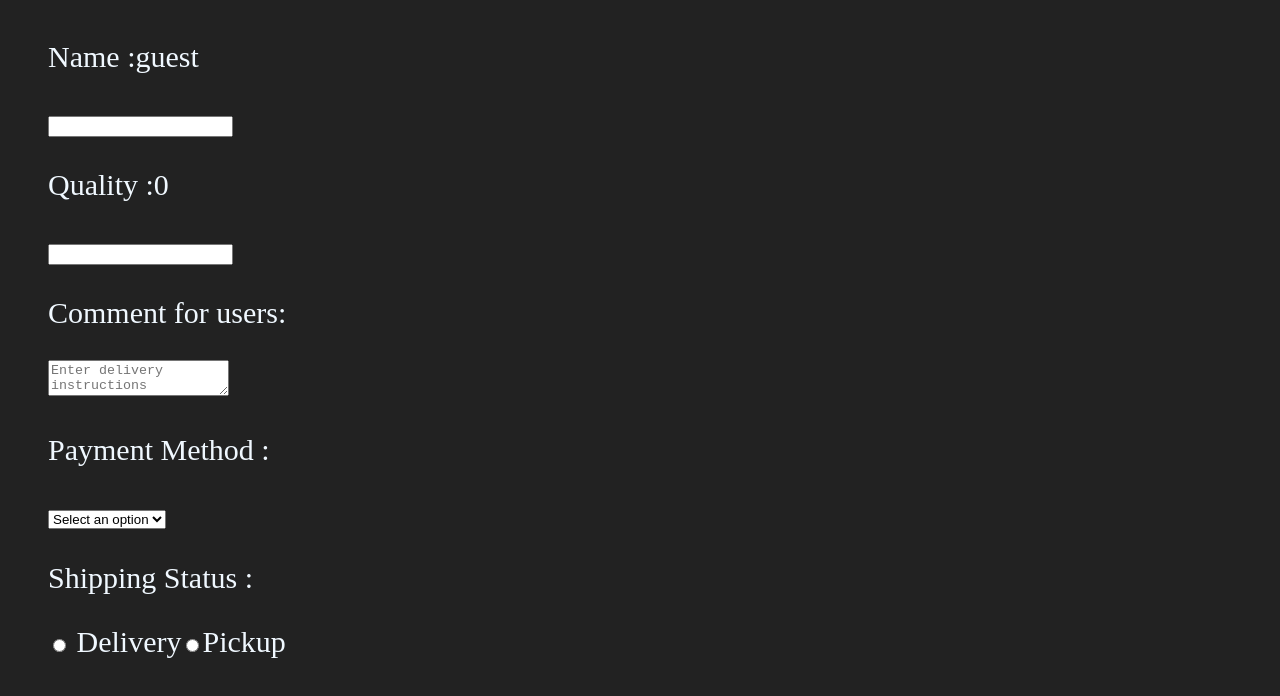
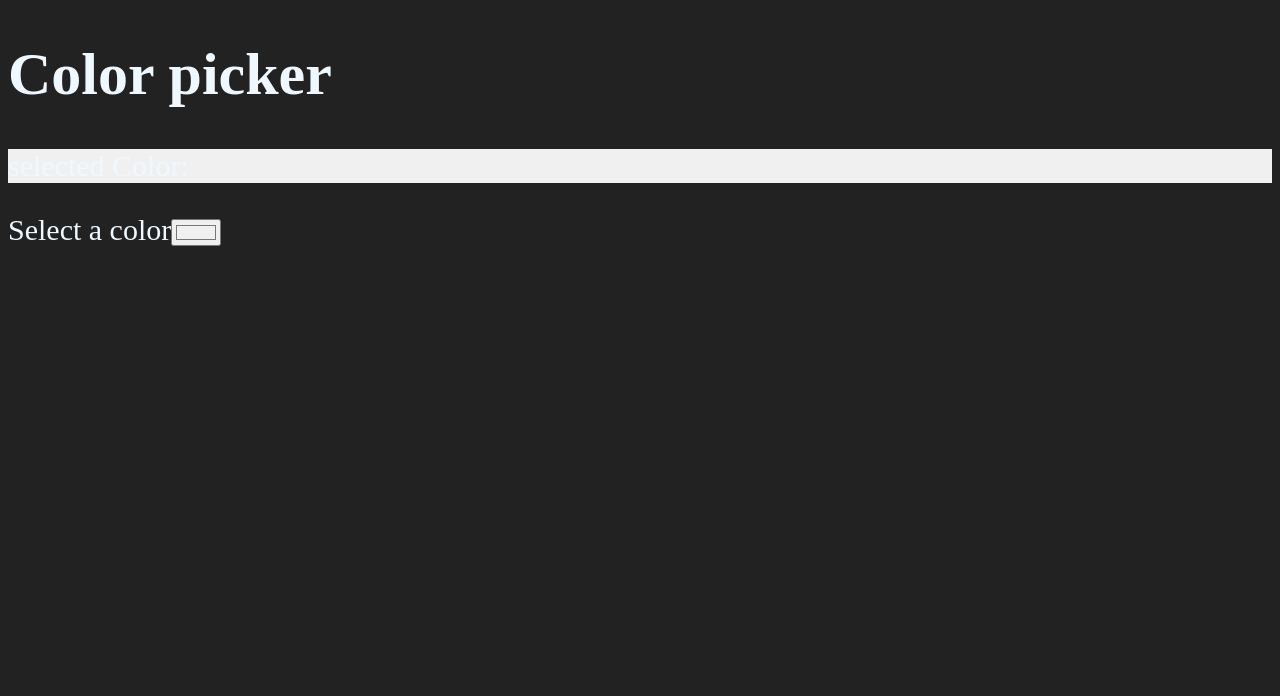
Before and after one commit to sasindaran/react-class, a React (Vite) app in the folder myapp/: page / in a window 1280 px wide. Shown: the top 696 px of the page. Built offline with nearby package versions, Linux system fonts and the light colour scheme.

Commit message:
colorpicker component is added

```diff
--- a/myapp/src/App.jsx
+++ b/myapp/src/App.jsx
@@ -4,7 +4,9 @@
 // import List from './List'
 // import Button from './Button';
 // import ThreeButton from "./ThreeButton";
-import Form from "./form";
+// import Form from "./form";
+
+import ColorPicker from "./ColorPicker";
 function App()
 {
 let  arr=["Naruto","Itachi","Jiraiya"]
@@ -18,7 +20,7 @@ let  arr=["Naruto","Itachi","Jiraiya"]
 
   return(
     <div>
-      <Form/>
+    <ColorPicker/>
     </div>
   );
 }
--- /dev/null
+++ b/myapp/src/ColorPicker.jsx
@@ -0,0 +1,25 @@
+import { useState } from "react";
+
+export default function ColorPicker() {
+
+        const [color, setcolor] = useState("#f0f0f0");
+
+        function handleColorChange(event)
+        {
+            setcolor(event.target.value)
+        }
+
+
+  return (
+    <div className="color-picker-container">
+        <h1>Color picker</h1>
+
+        <div className="color-display" style={{background:color}}>
+            <p>selected Color:</p>
+        </div>
+        <label htmlFor="">Select a color</label>
+        <input type="color" name="" id="" value={color} onChange={handleColorChange}/>
+
+    </div>
+  )
+}
```
